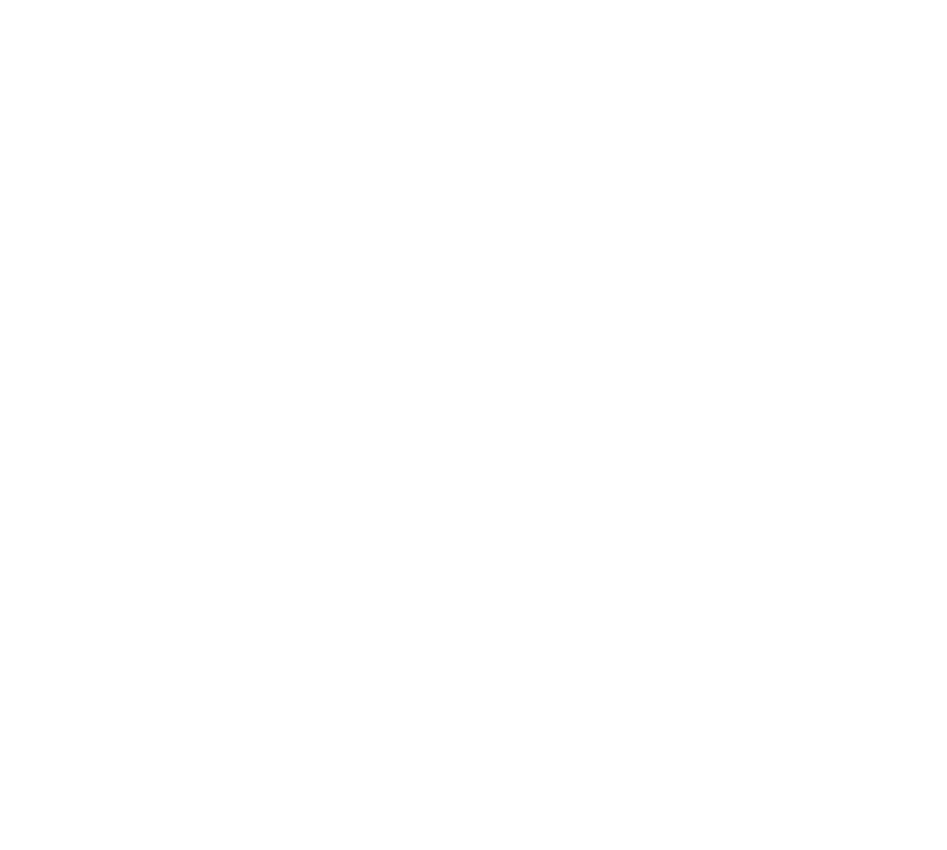
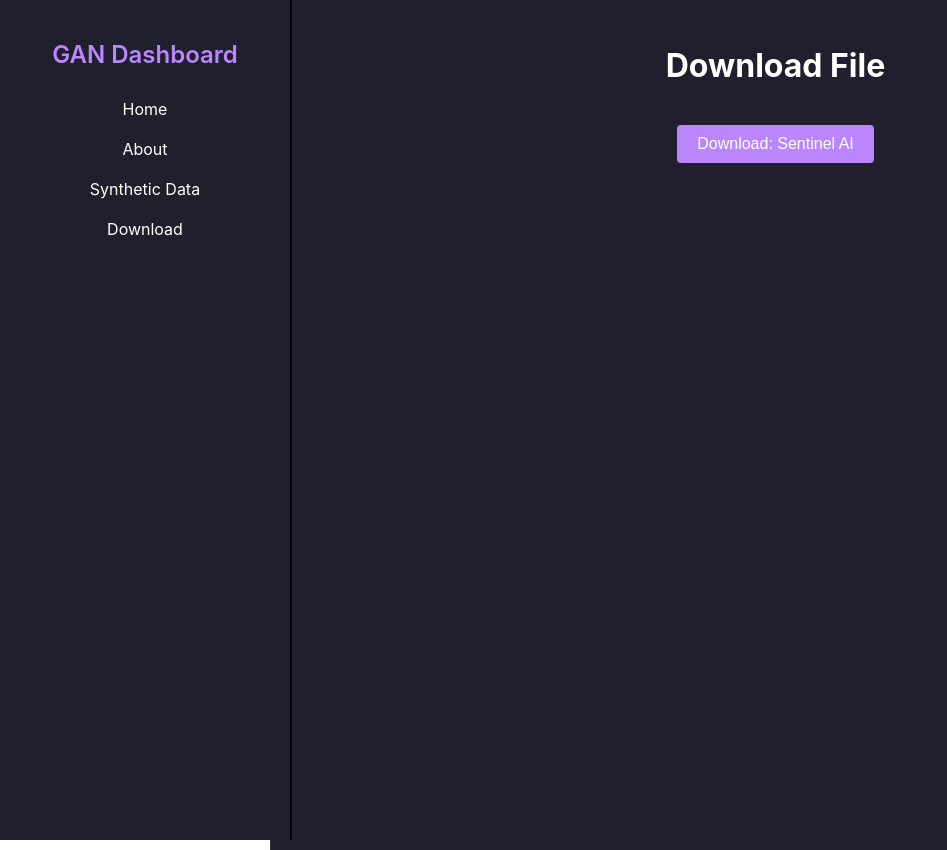
Before and after one commit to Itz-Shashwat/sentinelAI, a React (Create React App) app in the folder sentinelai/: page /download in a window 1280 px wide. Before the commit this address had no page. Shown: the whole page, without its empty margins (0-947 px from the left). Before the commit the page ends 800 px from the top, so only its background shows below. Built offline with nearby package versions, Linux system fonts and the light colour scheme.

Commit message:
added feature of downloading executable file

```diff
--- a/sentinelai/package.json
+++ b/sentinelai/package.json
@@ -3,6 +3,7 @@
   "version": "0.1.0",
   "private": true,
   "dependencies": {
+    "axios": "^1.7.9",
     "cra-template": "1.2.0",
     "react": "^18.3.1",
     "react-chartjs-2": "^5.2.0",
--- a/sentinelai/src/App.js
+++ b/sentinelai/src/App.js
@@ -5,6 +5,7 @@
 import { BrowserRouter as Router, Routes, Route } from 'react-router-dom';
 import GANDashboard from './GANDashboard';
 import About from './About';
+import FileDownload from './FileDownload';
 
 function App() {
   return (
@@ -14,6 +15,7 @@
         <Route path="/" element={<LandingPage />} />
         <Route path="/gan-operations-dashboard" element={<GANDashboard />} />
         <Route path="/about" element={<About/>}/>
+        <Route path="/download" element={<FileDownload/>}/>
       </Routes>
 
       </div>
--- /dev/null
+++ b/sentinelai/src/FileDownload.js
@@ -0,0 +1,79 @@
+import React, { useState } from "react";
+import Sidebar from "./Sidebar";
+
+const FileDownload = () => {
+  const [isDownloading, setIsDownloading] = useState(false);
+
+  const handleDownload = async () => {
+    setIsDownloading(true);
+
+    try {
+      const response = await fetch("http://127.0.0.1:4000/download", {
+        method: "GET",
+      });
+
+      if (!response.ok) {
+        throw new Error("Failed to fetch the file.");
+      }
+
+      const blob = await response.blob();
+      const downloadURL = window.URL.createObjectURL(blob);
+      const link = document.createElement("a");
+      link.href = downloadURL;
+      link.download = "SentinelAI.exe";
+      document.body.appendChild(link);
+      link.click();
+      link.remove();
+    } catch (error) {
+      console.error("Error downloading the file:", error);
+      alert("An error occurred while downloading the file.");
+    } finally {
+      setIsDownloading(false);
+    }
+  };
+
+  return (
+    <div style={{ display: "flex" }}>
+      {/* Sidebar */}
+      <Sidebar />
+
+      {/* Main Content */}
+      <div
+        style={{
+          marginLeft: "270px",
+          padding: "25px",
+          width: "calc(100% - 270px)",
+          backgroundColor: "#1f1f2e",
+          color: "white",
+          minHeight: "100vh",
+          borderLeft: "1px solid #333",
+        }}
+      >
+        <h1>Download File</h1>
+
+        <div style={{ marginTop: "40px" }}>
+          <button
+            onClick={handleDownload}
+            style={{
+              padding: "10px 20px",
+              backgroundColor: "#bb86fc",
+              border: "none",
+              borderRadius: "4px",
+              color: "white",
+              fontSize: "16px",
+              cursor: "pointer",
+              transition: "background-color 0.3s",
+            }}
+            onMouseEnter={(e) => (e.target.style.backgroundColor = "#a675fc")}
+            onMouseLeave={(e) => (e.target.style.backgroundColor = "#bb86fc")}
+            disabled={isDownloading}
+          >
+            {isDownloading ? "Downloading..." : "Download: Sentinel AI"}
+          </button>
+        </div>
+      </div>
+    </div>
+  );
+};
+
+export default FileDownload;
--- a/sentinelai/src/Sidebar.js
+++ b/sentinelai/src/Sidebar.js
@@ -49,7 +49,7 @@
             <Link to="/gan-operations-dashboard" className="sidebar-link">Synthetic Data</Link>
           </li>
           <li>
-            <Link to="/sethoja" className="sidebar-link">Settings</Link>
+            <Link to="/download" className="sidebar-link">Download</Link>
           </li>
         </ul>
       </div>
```
Also changed, not shown: 2 other files (tests, documents, lock files or other folders).
